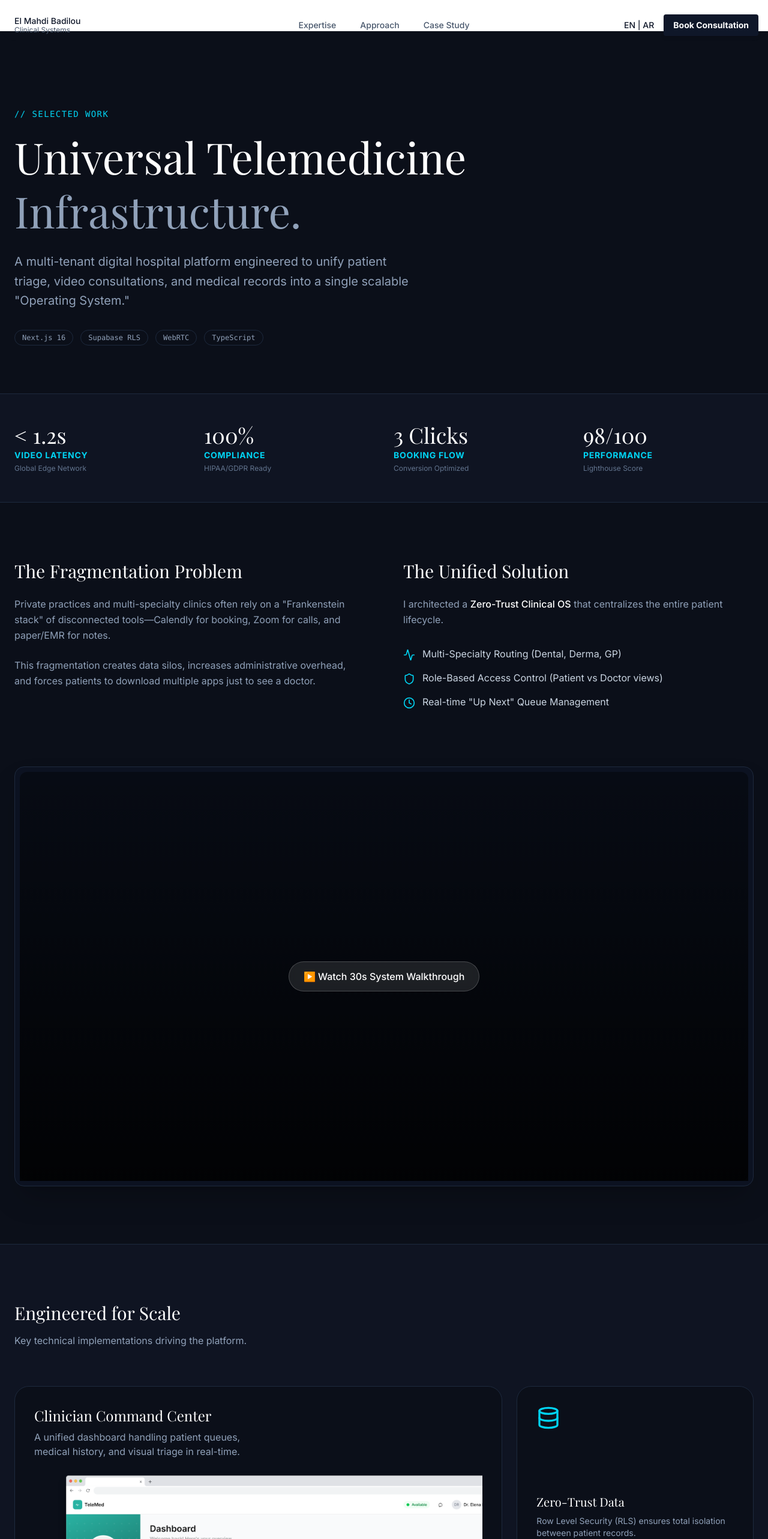
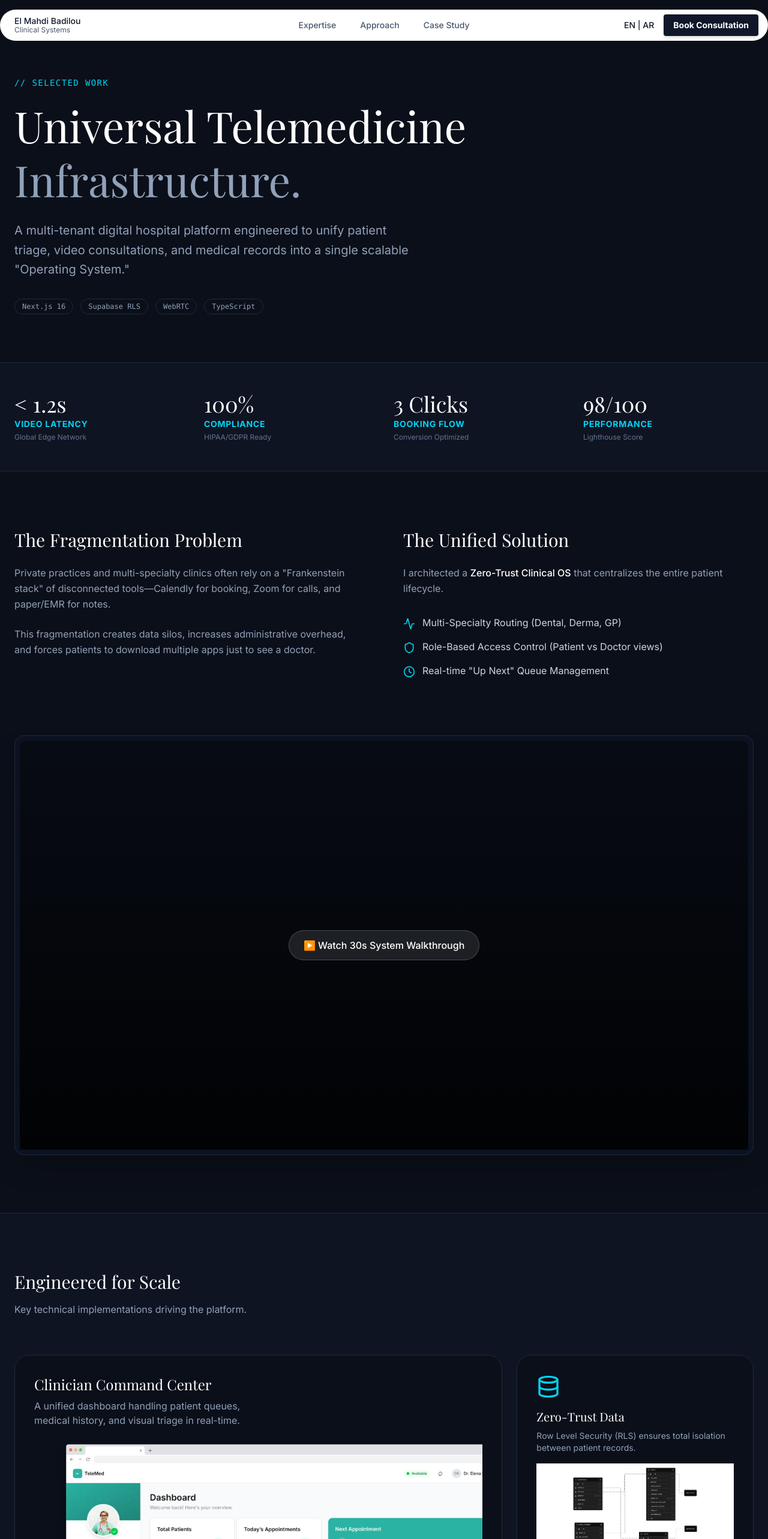
Before and after one commit to mehdisio2/portfolio, a Next.js app: page /work/telemed in a window 1280 px wide. Shown: the top 2566 px of the page at 60% size. Built offline with nearby package versions, Linux system fonts and the light colour scheme; a web font is replaced by a local one.

Commit message:
feat: add architecture highlights and RLS image to Telemed project page, and update navbar to be fixed with white backgrounds.

```diff
--- a/app/work/telemed/page.tsx
+++ b/app/work/telemed/page.tsx
@@ -117,12 +117,13 @@ export default function CaseStudy() {
                         </div>
 
                         {/* SMALL CARD: Security */}
-                        <div className="bg-[#0B0F19] border border-slate-800 rounded-3xl p-8 flex flex-col justify-between hover:border-slate-600 transition-colors">
-                            <Database className="w-10 h-10 text-cyan-400" />
-                            <div>
+                        <div className="bg-[#0B0F19] border border-slate-800 rounded-3xl p-8 relative overflow-hidden group hover:border-slate-600 transition-colors">
+                            <div className="relative z-10">
+                                <Database className="w-10 h-10 text-cyan-400" />
                                 <h3 className="text-xl font-serif text-white mt-4 mb-2">Zero-Trust Data</h3>
                                 <p className="text-slate-400 text-sm">Row Level Security (RLS) ensures total isolation between patient records.</p>
                             </div>
+                            <img src="/database-rls.png" alt="Row Level Security Diagram" className="mt-4" />
                         </div>
 
                         {/* SMALL CARD: Video */}
@@ -142,6 +143,7 @@ export default function CaseStudy() {
                 <h2 className="text-3xl font-serif text-white mb-12">Architecture Highlights</h2>
 
                 <div className="space-y-12">
+                    {/* 01. TYPE SAFETY */}
                     <div className="group">
                         <h3 className="text-xl text-white mb-4 flex items-center gap-2">
                             <span className="text-cyan-400 font-mono">01.</span>
@@ -150,7 +152,6 @@ export default function CaseStudy() {
                         <p className="text-slate-400 mb-6 pl-8">
                             Database schema is automatically introspected to generate TypeScript definitions, ensuring end-to-end type safety from the Postgres DB to the React Client.
                         </p>
-                        {/* Simple Mock Code Block */}
                         <div className="pl-8">
                             <div className="bg-[#0F1422] p-6 rounded-lg border border-slate-800 font-mono text-sm overflow-x-auto text-slate-300">
                                 <p><span className="text-purple-400">interface</span> <span className="text-yellow-200">Appointment</span> {'{'}</p>
@@ -160,6 +161,38 @@ export default function CaseStudy() {
                                 <p>{'}'}</p>
                             </div>
                         </div>
+                    </div>
+
+                    {/* 02. REAL-TIME SYNC */}
+                    <div className="group">
+                        <h3 className="text-xl text-white mb-4 flex items-center gap-2">
+                            <span className="text-cyan-400 font-mono">02.</span>
+                            Event-Driven State (Realtime)
+                        </h3>
+                        <p className="text-slate-400 mb-6 pl-8">
+                            Leveraged Supabase's replication log (WAL) to push database changes to the client instantly via WebSockets. This ensures the "Waiting Room" dashboard updates live without polling.
+                        </p>
+                        <div className="pl-8">
+                            <div className="bg-[#0F1422] p-6 rounded-lg border border-slate-800 font-mono text-sm overflow-x-auto text-slate-300">
+                                <p><span className="text-purple-400">const</span> channel = supabase</p>
+                                <p className="pl-4">.channel(<span className="text-green-400">'room-updates'</span>)</p>
+                                <p className="pl-4">.on(<span className="text-green-400">'postgres_changes'</span>, event ={'>'} {'{'}</p>
+                                <p className="pl-8"><span className="text-blue-400">refreshQueue</span>(event.new);</p>
+                                <p className="pl-4">{'}'})</p>
+                                <p className="pl-4">.subscribe();</p>
+                            </div>
+                        </div>
+                    </div>
+
+                    {/* 03. SECURITY ARCHITECTURE */}
+                    <div className="group">
+                        <h3 className="text-xl text-white mb-4 flex items-center gap-2">
+                            <span className="text-cyan-400 font-mono">03.</span>
+                            Server-Side Data Isolation
+                        </h3>
+                        <p className="text-slate-400 mb-6 pl-8">
+                            Sensitive patient records are fetched exclusively via <strong>Server Components</strong>. This ensures that raw JSON data and authentication tokens are never exposed to the client-side browser bundle.
+                        </p>
                     </div>
                 </div>
             </section>
--- a/components/ui/resizable-navbar.tsx
+++ b/components/ui/resizable-navbar.tsx
@@ -68,8 +68,8 @@ export const Navbar = ({ children, className }: NavbarProps) => {
   return (
     <motion.div
       ref={ref}
-      // IMPORTANT: Change this to class of `fixed` if you want the navbar to be fixed
-      className={cn("sticky inset-x-0 top-4 z-40 w-full font-sans", className)}
+      // Fixed navbar to ensure visibility on all pages including dark-themed ones
+      className={cn("fixed inset-x-0 top-4 z-40 w-full font-sans", className)}
     >
       {React.Children.map(children, (child) =>
         React.isValidElement(child)
@@ -103,8 +103,8 @@ export const NavBody = ({ children, className, visible }: NavBodyProps) => {
         minWidth: "800px",
       }}
       className={cn(
-        "relative z-60 mx-auto hidden w-full max-w-7xl flex-row items-center justify-between self-start rounded-full bg-transparent px-4 py-2 lg:flex group",
-        visible && "bg-background/80 backdrop-blur-md border border-border/50 shadow-sm",
+        "relative z-60 mx-auto hidden w-full max-w-7xl flex-row items-center justify-between self-start rounded-full bg-white px-4 py-2 lg:flex group shadow-sm",
+        visible && "bg-white/90 backdrop-blur-md border border-border/50 shadow-md",
         className,
       )}
       data-scrolled={visible}
@@ -166,8 +166,8 @@ export const MobileNav = ({ children, className, visible }: MobileNavProps) => {
         damping: 50,
       }}
       className={cn(
-        "relative z-50 mx-auto flex w-full max-w-[calc(100vw-2rem)] flex-col items-center justify-between bg-transparent px-0 py-2 lg:hidden",
-        visible && "bg-background/80 backdrop-blur-md border border-border/50 shadow-sm",
+        "relative z-50 mx-auto flex w-full max-w-[calc(100vw-2rem)] flex-col items-center justify-between bg-white px-0 py-2 lg:hidden shadow-sm",
+        visible && "bg-white/90 backdrop-blur-md border border-border/50 shadow-md",
         className,
       )}
     >
```
Also changed, not shown: public/database-rls.png (added), 1 other file (tests, documents, lock files or other folders).
